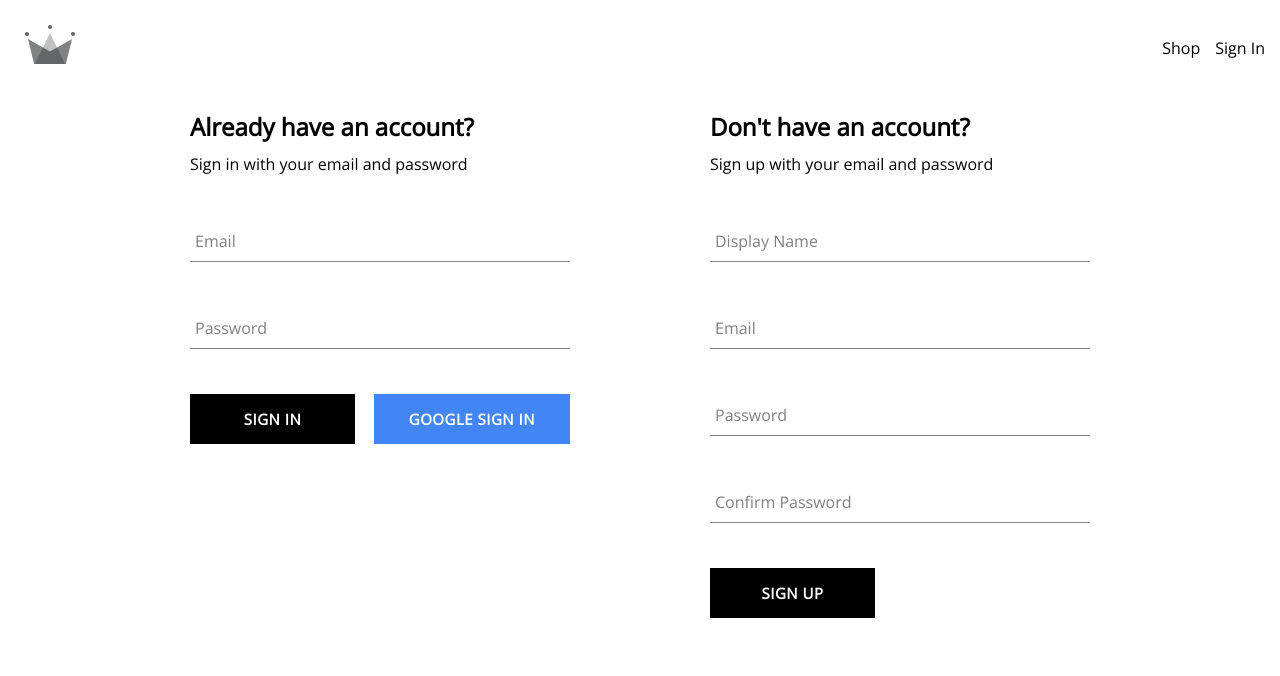
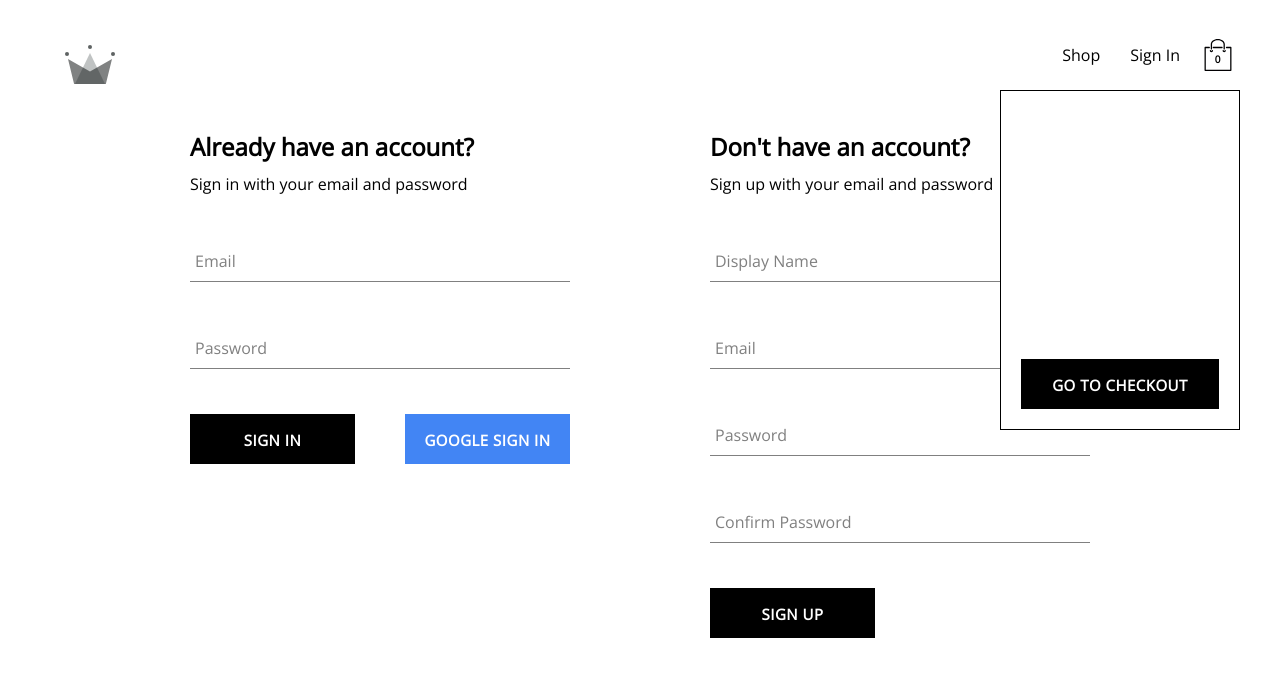
Before and after one commit to yuvraj-timalsina/crwn, a React (Create React App) app: page /auth in a window 1280 px wide. Shown: the top 676 px of the page. Built offline with nearby package versions, Linux system fonts and the light colour scheme; no server answers; a web font is replaced by a local one.

Commit message:
cart icon and dropdown

```diff
--- a/src/components/button/button.styles.scss
+++ b/src/components/button/button.styles.scss
@@ -4,7 +4,6 @@
   height: 50px;
   letter-spacing: 0.5px;
   line-height: 50px;
-  padding: 0 35px 0 35px;
   font-size: 15px;
   background-color: black;
   color: white;
--- /dev/null
+++ b/src/components/cart-dropdown/cart-dropdown.component.jsx
@@ -0,0 +1,13 @@
+import Button from '../button/button.component';
+import './cart-dropdown.styles.scss';
+
+const CartDropdown = () => {
+  return (
+    <div className='cart-dropdown-container'>
+      <div className='cart-items'>
+        <Button>Go To Checkout</Button>
+      </div>
+    </div>
+  );
+};
+export default CartDropdown;
--- /dev/null
+++ b/src/components/cart-dropdown/cart-dropdown.styles.scss
@@ -0,0 +1,29 @@
+.cart-dropdown-container {
+  position: absolute;
+  width: 240px;
+  height: 340px;
+  display: flex;
+  flex-direction: column;
+  padding: 20px;
+  border: 1px solid black;
+  background-color: white;
+  top: 90px;
+  right: 40px;
+  z-index: 5;
+
+  .empty-message {
+    font-size: 18px;
+    margin: 50px auto;
+  }
+
+  .cart-items {
+    height: 300px;
+    display: flex;
+    flex-direction: column;
+    overflow: scroll;
+  }
+
+  button {
+    margin-top: auto;
+  }
+}
--- /dev/null
+++ b/src/components/cart-icon/cart-icon.component.jsx
@@ -0,0 +1,12 @@
+import { ReactComponent as ShoppingCartIcon } from '../../assets/cart.svg';
+import './cart-icon.styles.scss';
+
+const CartIcon = () => {
+  return (
+    <div className='cart-icon-container'>
+      <ShoppingCartIcon className='cart-icon' />
+      <span className='item-count'>0</span>
+    </div>
+  );
+};
+export default CartIcon;
--- /dev/null
+++ b/src/components/cart-icon/cart-icon.styles.scss
@@ -0,0 +1,21 @@
+.cart-icon-container {
+  width: 45px;
+  height: 45px;
+  position: relative;
+  display: flex;
+  align-items: center;
+  justify-content: center;
+  cursor: pointer;
+
+  .cart-icon {
+    width: 32px;
+    height: 32px;
+  }
+
+  .item-count {
+    position: absolute;
+    font-size: 10px;
+    font-weight: bold;
+    bottom: 12px;
+  }
+}
--- a/src/index.scss
+++ b/src/index.scss
@@ -7,13 +7,13 @@ html {
 
   body {
     margin: 0;
+    padding: 20px 40px;
     font-family: 'Open Sans', 'sans-serif';
     -webkit-font-smoothing: antialiased;
     -moz-osx-font-smoothing: grayscale;
 
     code {
-      font-family: source-code-pro, Menlo, Monaco, Consolas, 'Courier New',
-        monospace;
+      font-family: source-code-pro, Menlo, Monaco, Consolas, 'Courier New', monospace;
     }
 
     a {
--- a/src/routes/navigation/navigation.component.jsx
+++ b/src/routes/navigation/navigation.component.jsx
@@ -1,6 +1,8 @@
 import { useContext } from 'react';
 import { Link, Outlet } from 'react-router-dom';
-import { ReactComponent as Logo } from '../../assets/logo.svg';
+import { ReactComponent as Logo } from '../../assets/crwn.svg';
+import CartDropdown from '../../components/cart-dropdown/cart-dropdown.component';
+import CartIcon from '../../components/cart-icon/cart-icon.component';
 import { UserContext } from '../../contexts/user.context';
 import { signOutUser } from '../../utils/firebase/firebase.utils';
 import './navigation.styles.scss';
@@ -38,7 +40,9 @@ const Navigation = () => {
               Sign In
             </Link>
           )}
+          <CartIcon />
         </div>
+        <CartDropdown />
       </div>
       <Outlet />
     </>
--- a/src/routes/navigation/navigation.styles.scss
+++ b/src/routes/navigation/navigation.styles.scss
@@ -19,7 +19,7 @@
     justify-content: flex-end;
 
     .nav-link {
-            padding: 25px 15px 0 0;
+      padding: 10px 15px;
       cursor: pointer;
     }
   }
```
Also changed, not shown: src/assets/cart.svg (added), src/assets/crwn.svg (renamed from src/assets/logo.svg). Lines whose indentation alone changed are shown as unchanged.
